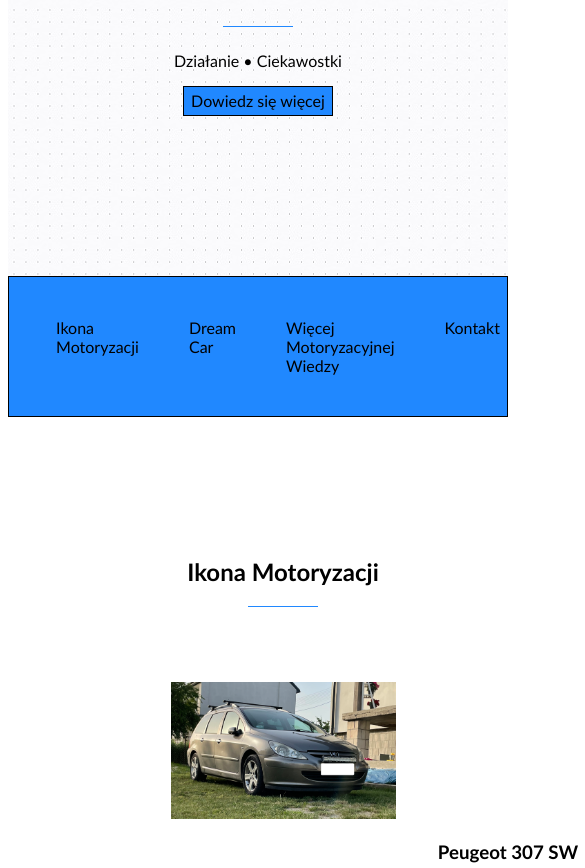
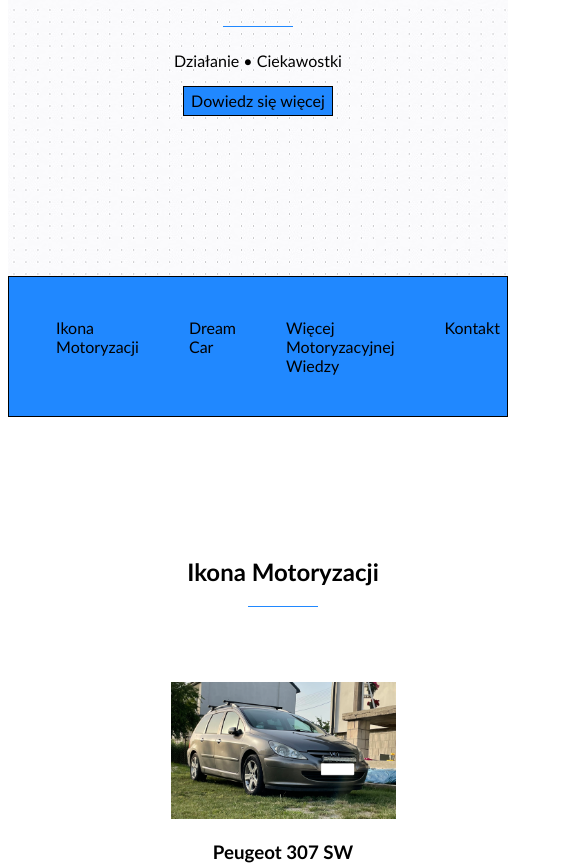
Before and after one commit to Karolovskyy/Motoryzacja, a plain HTML site: page index.html in a window 390 px wide. Shown: the part 232-1100 px from the top of the page, 585 px wide, since content can reach past the window. Drawn offline with Linux system fonts and the light colour scheme; files that its build step writes are made by us from their sources; files whose address does not match are found by name; a web font is replaced by a local one.

Commit message:
Poprawka do paragrafu opisującego ikone

```diff
--- a/style.css
+++ b/style.css
@@ -484,6 +484,9 @@ textarea {
     .ikona{
         margin-left: 5%;
     }
+    .ikona p{
+        width: 400px;
+    }
     .ikona-head {
         width: 300px;
     }
@@ -524,6 +527,9 @@ textarea {
 
     body {
         width: 500px;
+    }
+    .ikona p{
+        width: 300px;
     }
     .ikona-img {
         height: 75%;
```
Also changed, not shown: index.html (+1 -0 lines).
